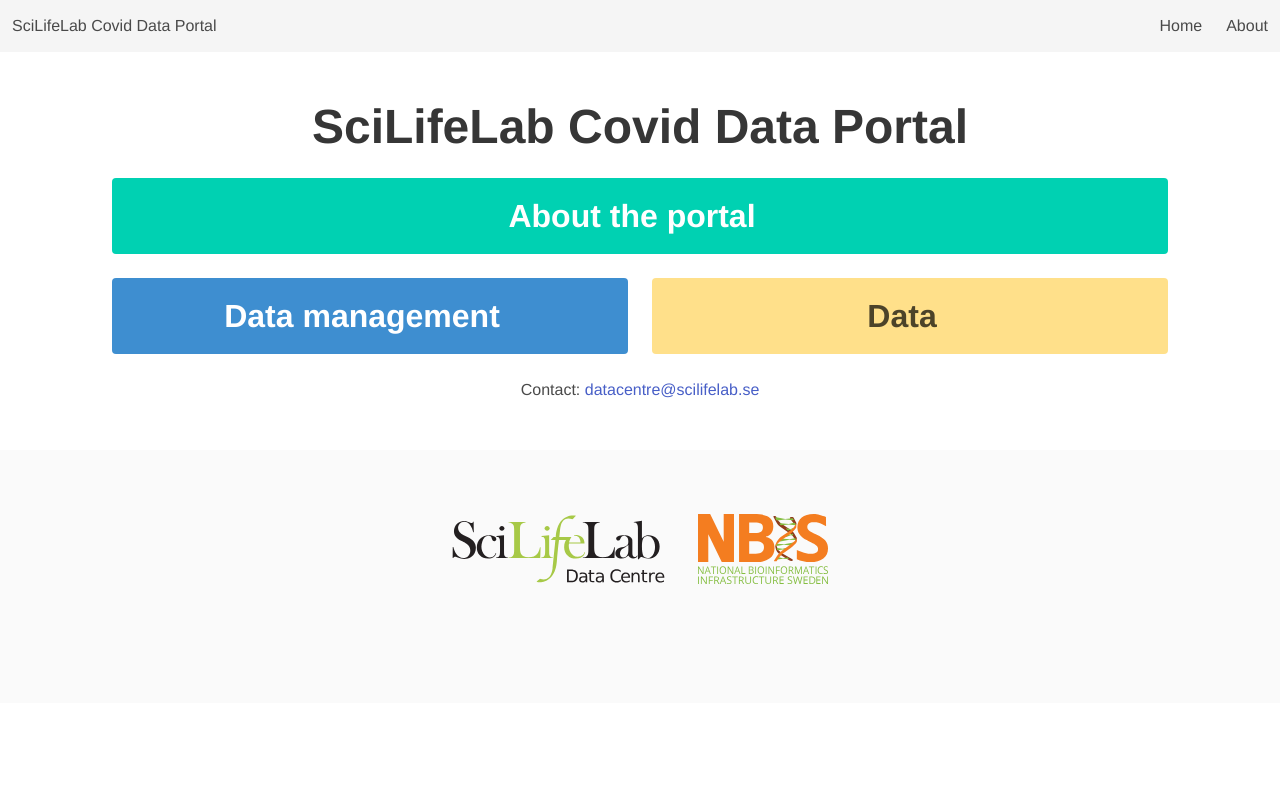
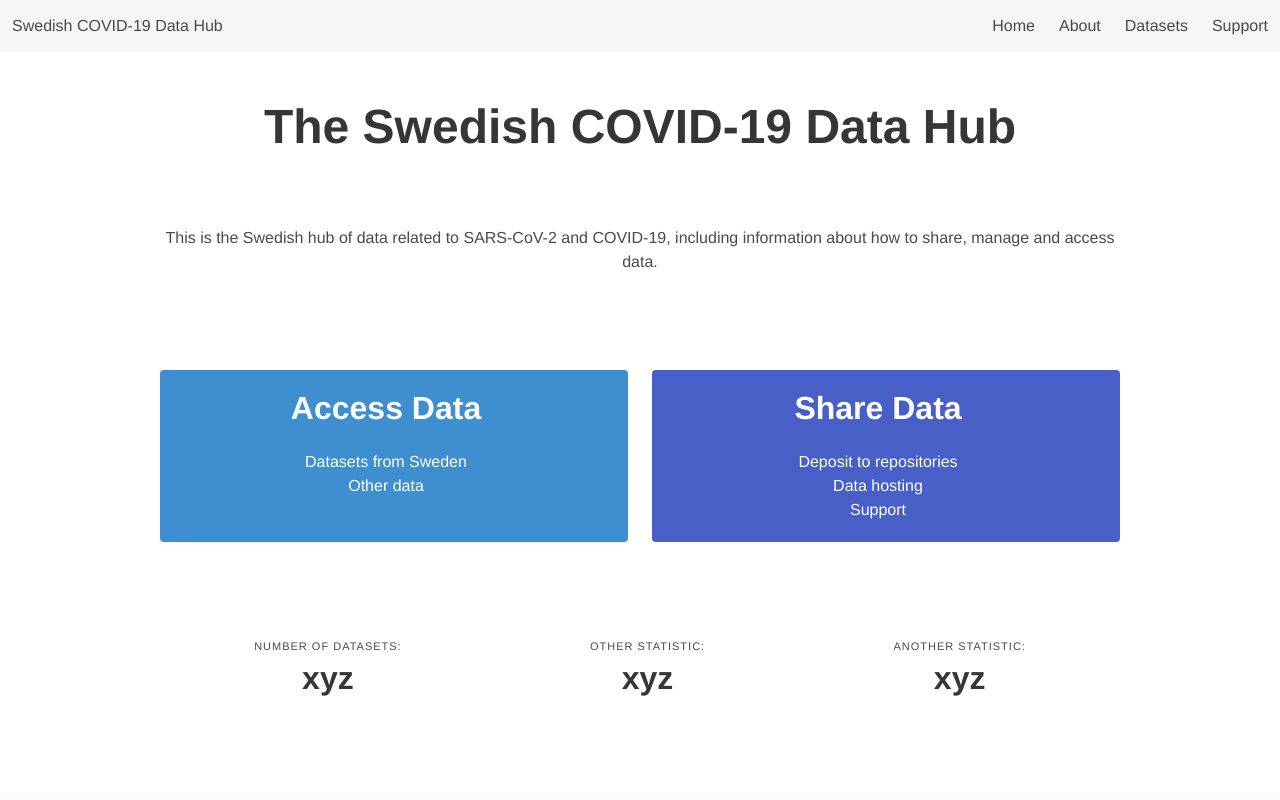
Before and after one commit to ScilifelabDataCentre/pathogens-portal, a Vue app: page / in a window 1280 px wide. Shown: the top 800 px of the page. Built offline with nearby package versions, Linux system fonts and the light colour scheme.

Commit message:
Front page mockup

```diff
--- a/src/App.vue
+++ b/src/App.vue
@@ -3,7 +3,7 @@
   <nav class="navbar is-light" role="navigation" aria-label="main navigation">
     <div class="navbar-brand">
       <div class="navbar-item">
-        SciLifeLab Covid Data Portal
+        Swedish COVID-19 Data Hub
       </div>
       <a role="button"
          class="navbar-burger"
@@ -21,7 +21,15 @@
       <router-link to="/" class="navbar-item">
         Home
       </router-link>
-      <router-link to="/about" class="navbar-item">About</router-link>
+      <router-link to="/about" class="navbar-item">
+        About
+      </router-link>
+      <router-link to="/about" class="navbar-item">
+        Datasets
+      </router-link>
+      <router-link to="/about" class="navbar-item">
+        Support
+      </router-link>
       </div>
     </div>
   </nav>
--- a/src/views/Home.vue
+++ b/src/views/Home.vue
@@ -1,31 +1,69 @@
 <template>
-  <div class="home section">
-    <h1 class="title is-1">SciLifeLab Covid Data Portal</h1>
+<div class="home section">
+  <h1 class="title is-1">The Swedish COVID-19 Data Hub</h1>
 
+  <section class="section">
+    <div class="content">
+      <p>
+        This is the Swedish hub of data related to SARS-CoV-2 and COVID-19, including information about how to share, manage and access data.
+      </p>
+    </div>
+  </section>
+  <section class="section">
     <div class="tile is-ancestor">
       <div class="tile is-vertical">
-        <div class="tile is-parent">
-          <div class="tile is-child notification home-tiles is-primary">
-            <p class="title">About the portal</p>
-          </div>
-        </div>
         <div class="tile">
           <div class="tile is-parent">
             <div class="tile is-child notification home-tiles is-info">
-              <p class="title">Data management</p>
+              <p class="title">
+                Access Data
+              </p>
+              <ul>
+                <li>Datasets from Sweden</li>
+                <li>Other data</li>
+              </ul>
             </div>
           </div>
           <div class="tile is-parent">
-            <div class="tile is-child home-tiles notification is-warning">
-              <p class="title">Data</p>
+            <div class="tile is-child home-tiles notification is-link">
+              <p class="title">
+                Share Data
+              </p>
+              <ul>
+                <li>Deposit to repositories</li>
+                <li>Data hosting</li>
+                <li>Support</li>
+              </ul>
             </div>
           </div>
         </div>
       </div>
     </div>
+  </section>
 
-    Contact: <a href="mailto:datacentre@scilifelab.se">datacentre@scilifelab.se</a>
+  <section class="section">
+  <div class="level">
+    <div class="level-item">
+      <div>
+        <p class="heading">Number of datasets:</p>
+        <p class="title">xyz</p>
+      </div>
+    </div>
+    <div class="level-item">
+      <div>
+        <p class="heading">Other statistic:</p>
+        <p class="title">xyz</p>
+      </div>
+    </div>
+    <div class="level-item">
+      <div>
+        <p class="heading">Another statistic:</p>
+        <p class="title">xyz</p>
+      </div>
+    </div>
   </div>
+  </section>
+</div>
 </template>
 
 <script>
```
